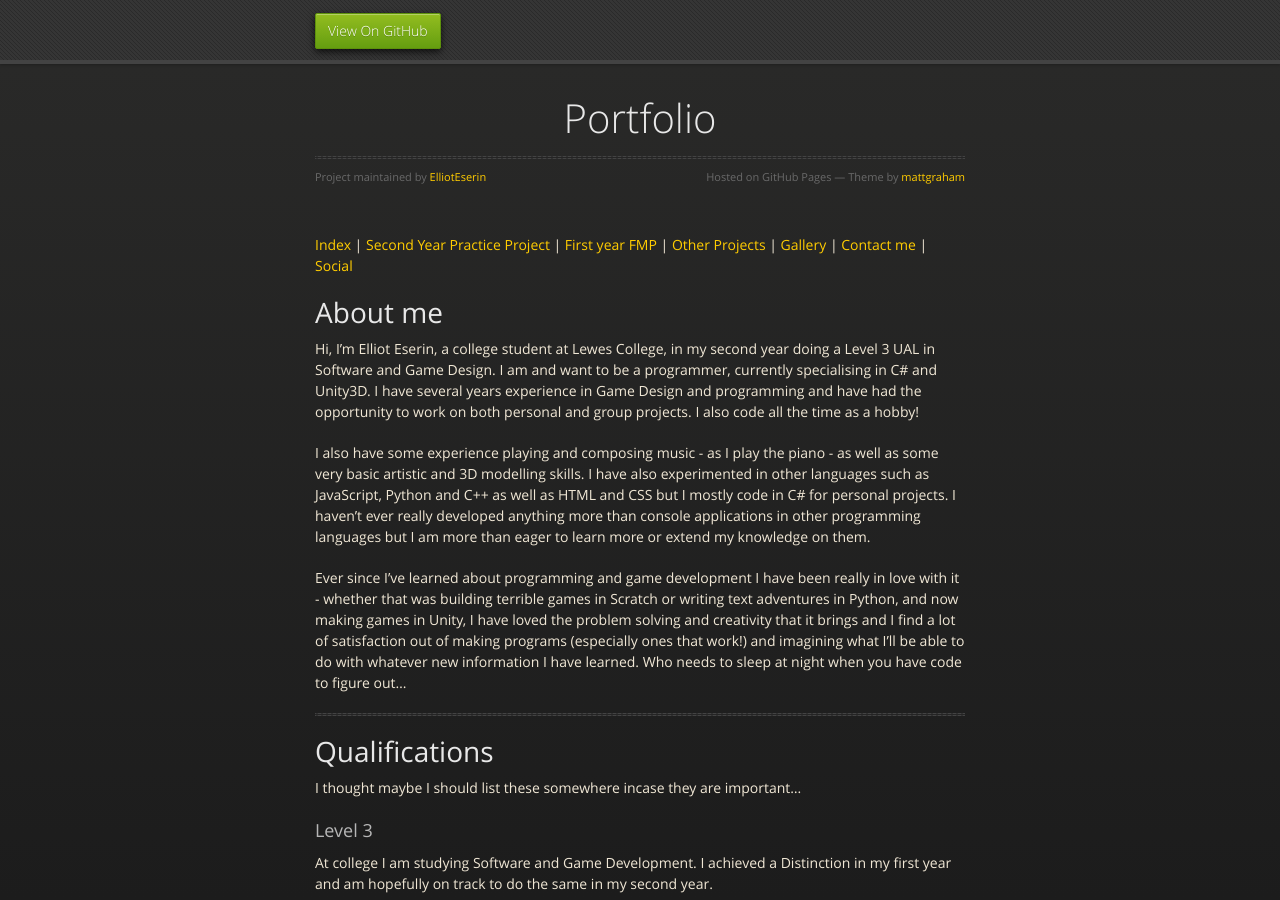
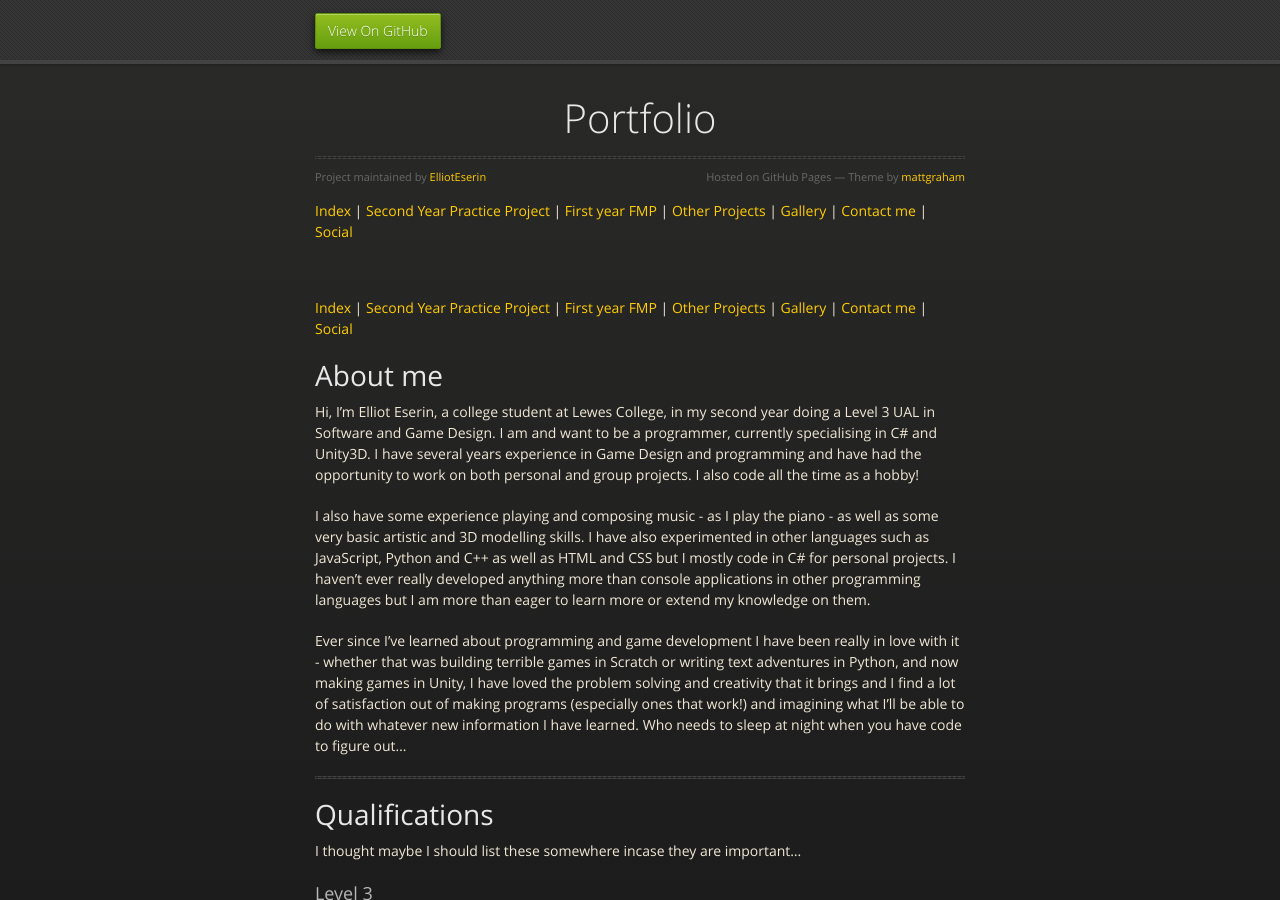
Before and after one commit to ElliotEserin/Portfolio, a Jekyll site: the page built from index.md, in a window 1280 px wide and 900 px high. Built offline with Jekyll 4.4.1, drawn with Linux system fonts in a browser that asks for light colours; the repository's description, which GitHub fills in, is left out; our own code applies the rules of GitHub Pages for plain Markdown files.

Commit message:
Update default.html

```diff
--- a/_layouts/default.html
+++ b/_layouts/default.html
@@ -38,6 +38,14 @@
           <hr>
           <span class="credits left">Project maintained by <a href="{{ site.github.owner_url }}">{{ site.github.owner_name }}</a></span>
           <span class="credits right">Hosted on GitHub Pages &mdash; Theme by <a href="https://twitter.com/mattgraham">mattgraham</a></span>
+          <br>
+          <a href="index.html">Index</a> |
+          <a href="year2Project1.html">Second Year Practice Project</a> |
+          <a href="FMP.html">First year FMP</a> |
+          <a href="OtherProjects.html">Other Projects</a> |
+          <a href="gallery.html">Gallery</a> |
+          <a href="contact.html">Contact me</a> |
+          <a href="social.html">Social</a>
         </div>
 
         <div>
```
